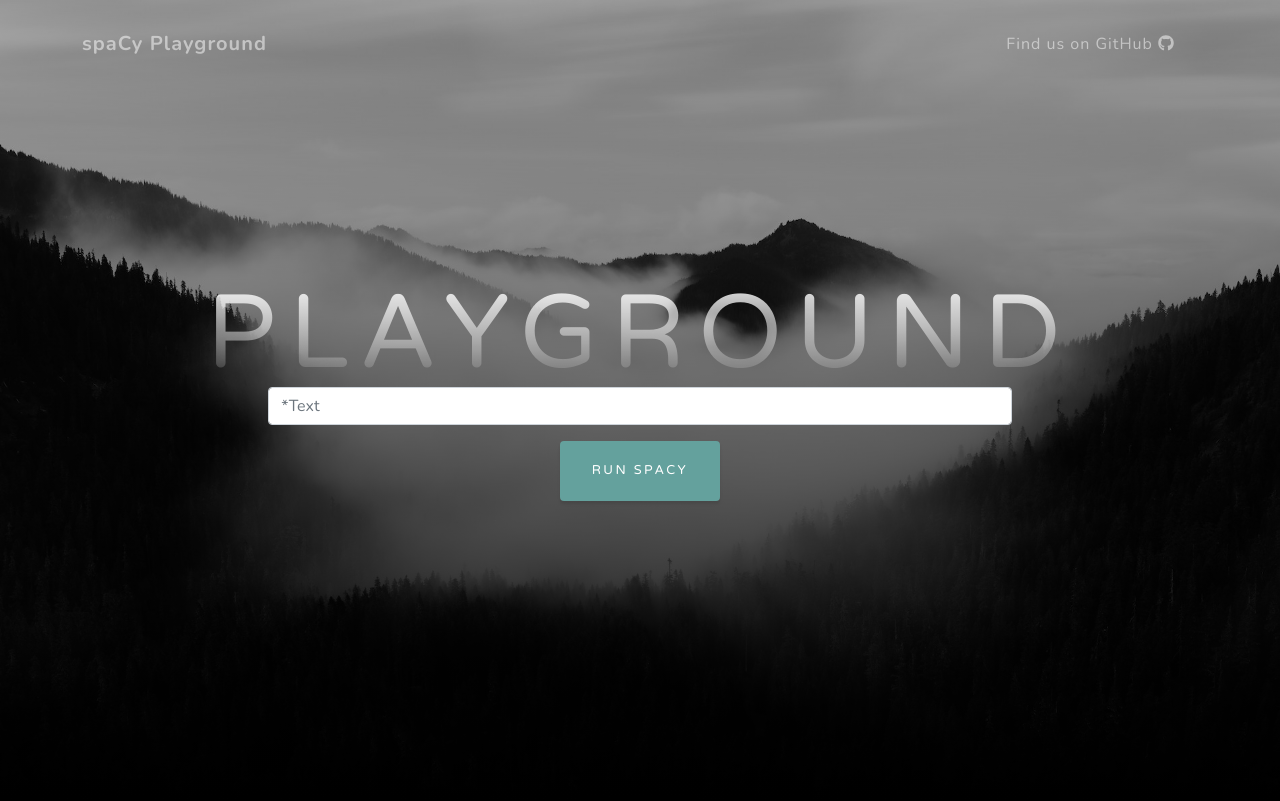
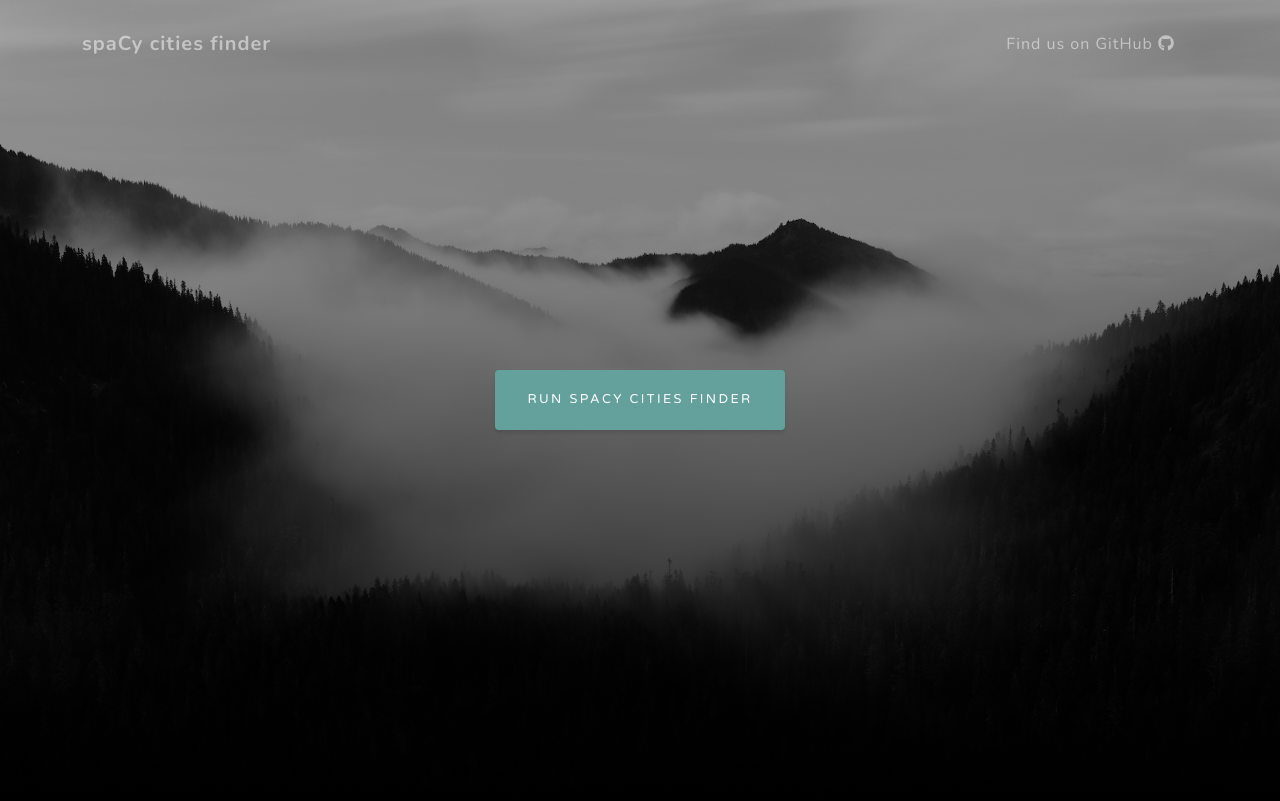
Before and after one commit to sheslikethewind/spacyxflask, a Flask app: page / in a window 1280 px wide. Shown: the top 801 px of the page. Run offline with Flask 2, Linux system fonts and the light colour scheme; some libraries are stand-ins or nearby versions.

Commit message:
:ok_hand: Update UI setp one

```diff
--- a/app.py
+++ b/app.py
@@ -2,6 +2,8 @@
 from flask import Flask, render_template, request
 from utils.spaCy_analysis import spaCy_analysis
 from utils.coordonates import get_nominatim_coordonates
+from utils.maitron import get_maitron_article
+from utils.constants import ARTICLE_ID
 
 app = Flask(__name__)
 
@@ -13,14 +15,14 @@ def index():
 def response():
     try:
         if request.method == 'POST':
-            form_input = request.form.get('search')
-            cities = spaCy_analysis(string_to_analyse=form_input)
+            article = get_maitron_article(id=ARTICLE_ID)
+            cities = spaCy_analysis()
             coordonates = get_nominatim_coordonates(entities=cities)
-            return render_template('index.html', coordonates=coordonates, cities=str(len(cities)) + ' places found.')
+            return render_template('index.html', coordonates=coordonates, cities=str(len(cities)) + ' places found.', article=article)
         else:
-            return render_template('index.html', spaCyResponse="Error: Please try again")
+            return render_template('index.html', cities="Error: Please try again")
     except:
-        return render_template('index.html', spaCyResponse="Error: Please try again")
+        return render_template('index.html', cities="Error: Please try again")
 
 
 if __name__ == '__main__':
--- a/templates/index.html
+++ b/templates/index.html
@@ -6,7 +6,7 @@
     <meta name="viewport" content="width=device-width, initial-scale=1, shrink-to-fit=no" />
     <meta name="description" content="" />
     <meta name="author" content="" />
-    <title>Spacy Demo</title>
+    <title>spaCy cities finder</title>
     <link rel="icon" type="image/x-icon" href="{{ url_for('static', filename='bootstrap/assets/img/favicon.ico') }}" />
 
     <!-- Font Awesome icons (free version)-->
@@ -27,7 +27,7 @@
     <!-- Navigation-->
     <nav class="navbar navbar-expand-lg navbar-light fixed-top" id="mainNav">
         <div class="container">
-            <a class="navbar-brand js-scroll-trigger" href="#page-top">spaCy Playground</a><button
+            <a class="navbar-brand js-scroll-trigger" href="#page-top">spaCy cities finder</a><button
                 class="navbar-toggler navbar-toggler-right" type="button" data-toggle="collapse"
                 data-target="#navbarResponsive" aria-controls="navbarResponsive" aria-expanded="false"
                 aria-label="Toggle navigation">Menu<i class="fas fa-bars"></i></button>
@@ -43,17 +43,10 @@
     <!-- Masthead-->
     <header class="masthead">
         <div class="container d-flex h-100 align-items-center">
-            <div class="mx-auto text-center">
-                <h1 class="mx-auto my-0 text-uppercase">playground</h1>
-
+            <div class="col-lg-12 mx-auto text-center">
                 <form action="/response" method="POST">
-                    <div class="form-group row">
-                        <input type="text" class="form-control col-lg-10 mx-auto" id="search" name="search" placeholder="*Text">
-                    </div>
-                    <button type="submit" class="btn btn-primary">run spaCy</button>
+                    <button type="submit" class="btn btn-primary">run spaCy cities finder</button>
                 </form>
-
-                <div class="loader" style="display: none;"></div>
 
                 {% include 'response.html' %}
 
--- a/templates/response.html
+++ b/templates/response.html
@@ -1,19 +1,26 @@
 {% block content %}
 
 <div id="output">
-    <ol class="list-unstyled">
-        {% if coordonates|safe %}
-        <div class="row">
-            <li class="alert col-lg-10 mx-auto text-md-center"
-                style="margin-top: 1rem; background: grey; color: #ffffff;">
-                {{ cities|safe}}
-                <div id="map" style="height: 300px;"></div>
-            </li>
+    {% if coordonates|safe %}
+    <div class="row">
+        <div class="alert col mx-auto text-md-left" style="margin-top: 1rem; background: grey; color: #ffffff;">
+            {% if article|safe %}
+                <ol class="list-unstyled">
+                    <li>{{ article.article_title }}</li>
+                    <li>{{ article.article_intro }}</li>
+                    <li>{{ article.article_content }}</li>
+                </ol>
+            {% else %}
+            <div>Try again...</div>
+            {% endif %}
         </div>
-        {% else %}
-        <li></li>
-        {% endif %}
-    </ol>
+        <div class="alert col mx-auto text-md-center" style="margin-top: 1rem; background: grey; color: #ffffff;">
+            <div id="map" style="height: 450px;"></div>
+        </div>
+    </div>
+    {% else %}
+    <div></div>
+    {% endif %}
 
 </div>
 
--- /dev/null
+++ b/utils/constants.py
@@ -0,0 +1,2 @@
+ARTICLE_ID = 16519 # Bertin Emilienne on Maitron, full access with no user account
+MAITRON_BASE_URL = "https://maitron.fr/spip.php?article"
--- a/utils/maitron.py
+++ b/utils/maitron.py
@@ -1,9 +1,10 @@
 #! /usr/bin/env python
 import requests
 from bs4 import BeautifulSoup
+from .constants import MAITRON_BASE_URL
 
 def get_maitron_article(id: int) -> dict:
-    maitron_getter = requests.get("https://maitron.fr/spip.php?article" + str(id))
+    maitron_getter = requests.get(MAITRON_BASE_URL + str(id))
     maitron_response = maitron_getter.text
     soup = BeautifulSoup(maitron_response, 'html.parser')
     article_title = soup.find("h1", "notice-titre")
```
Also changed, not shown: utils/spaCy_analysis.py (+3 -4 lines).
